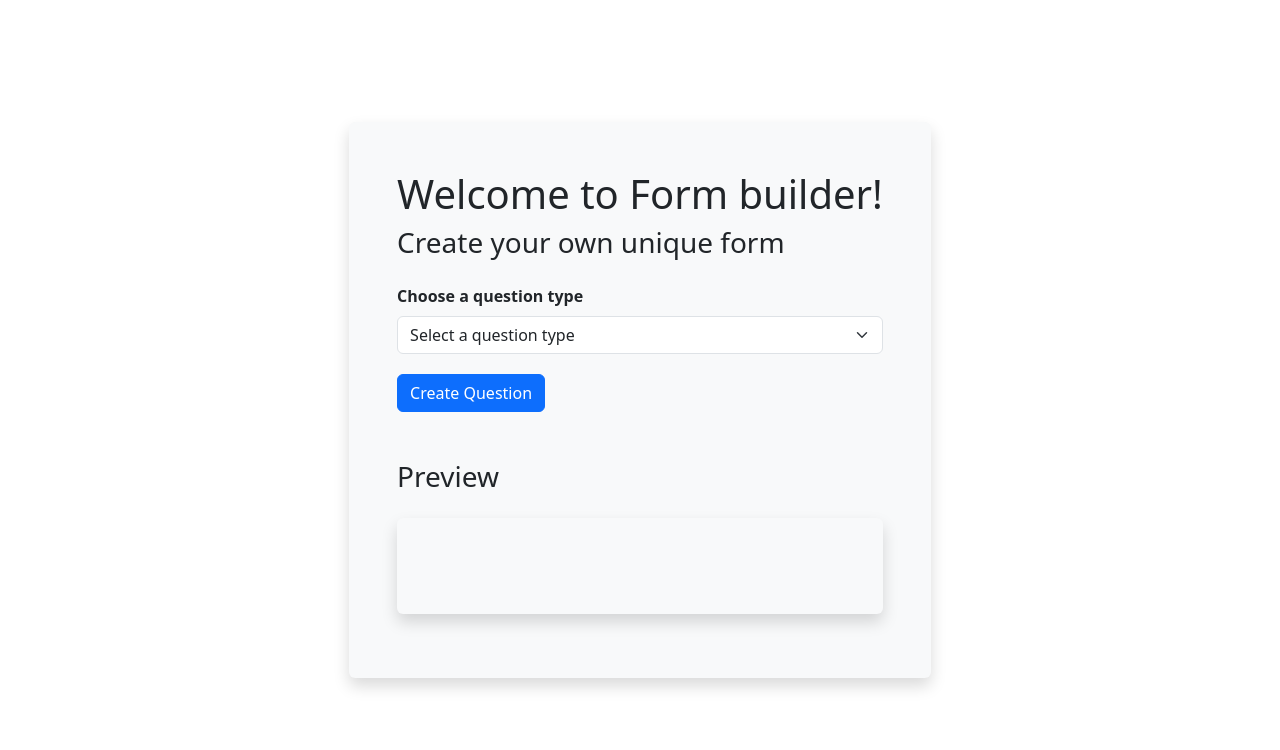
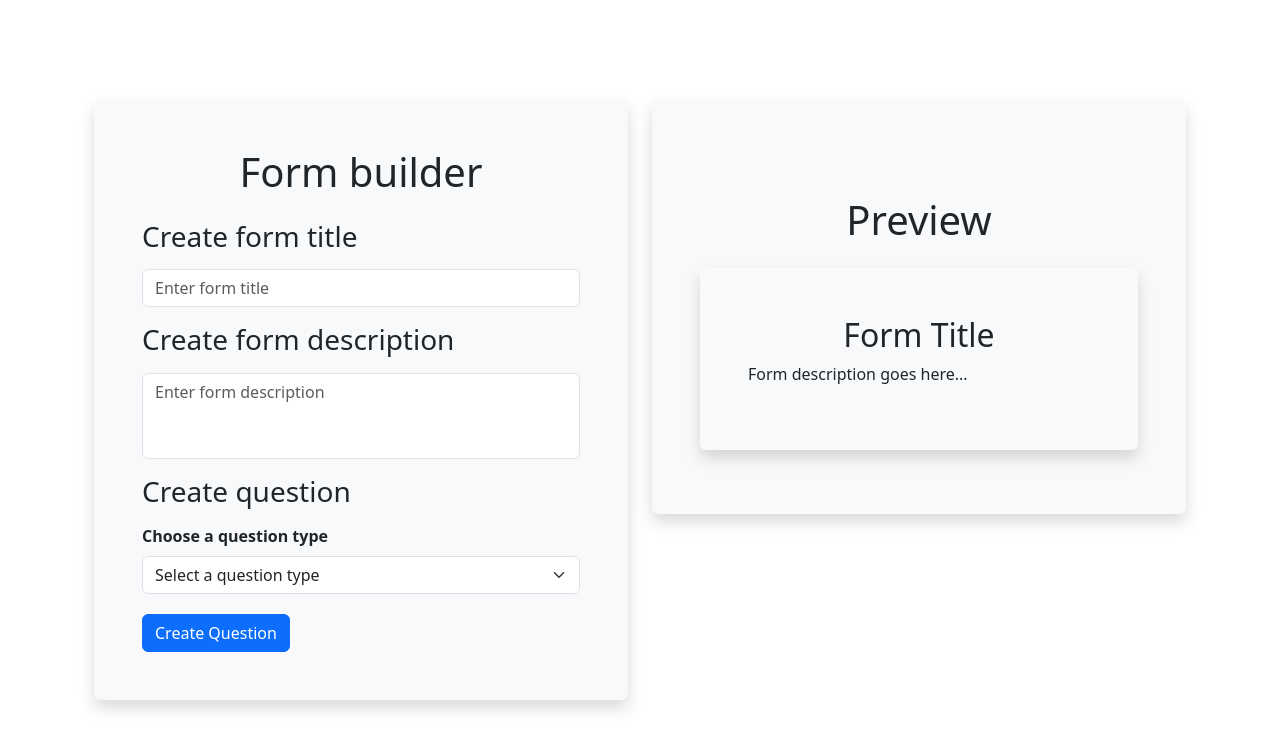
Before and after one commit to georgdronov/CourseProject, a React (Create React App) app in the folder client/: page /form-builder in a window 1280 px wide. Shown: the top 750 px of the page. Built offline with nearby package versions, Linux system fonts and the light colour scheme.

Commit message:
Add title creator and separate preview

```diff
--- a/client/src/components/make-titles/MakeTitleQuestion.jsx
+++ b/client/src/components/make-titles/MakeTitleQuestion.jsx
@@ -1,48 +1,49 @@
 import React, { useState, useEffect, useCallback } from "react";
+import { Form } from "react-bootstrap";
 
-export const MakeTitleQuestion = ({ title, description, onUpdate }) => {
-  const [title, setTitle] = useState("Etner title");
-  const [description, setDescription] = useState("Enter description");
+export const MakeTitleQuestion = ({
+  title: formTitle,
+  description: formDescription,
+  onUpdate,
+}) => {
+  const [localTitle, setLocalTitle] = useState(formTitle || "");
+  const [localDescription, setLocalDescription] = useState(
+    formDescription || ""
+  );
+
+  const handleUpdate = useCallback(() => {
+    if (localTitle !== formTitle || localDescription !== formDescription) {
+      onUpdate({ title: localTitle, description: localDescription });
+    }
+  }, [localTitle, localDescription, formTitle, formDescription, onUpdate]);
 
   useEffect(() => {
-    onUpdate({
-      titleQuestion: title,
-      descriptionuestion: description,
-    });
-  }, [title, description, onUpdate]);
+    handleUpdate();
+  }, [localTitle, localDescription, handleUpdate]);
 
-  const handleTitleChange = (e) => {
-    setTitle(e.target.value);
-  };
-
-  const handleDescriptionChange = (e) => {
-    setDescription(e.target.value);
-  };
-
-
-  return(
-  <div>
-    <h3 className="mb-3 text-center">Enter form title</h3>
-    <Form.Groupe controlId="formTitle">
+  return (
+    <div className="mb-3">
+      <Form.Group controlId="formTitle">
+        <h3 className="mb-3">Create form title</h3>
         <Form.Control
           type="text"
-          placeholder="Enter title"
-          value={title}
-          onChange={handleTitleChange}
+          placeholder="Enter form title"
+          value={localTitle}
+          onChange={(e) => setLocalTitle(e.target.value)}
         />
-    </Form.Groupe>
-    <h3 className="mb-3 text-center">Enter form description</h3>
-    <Form.Groupe controlId="formTitle">
+      </Form.Group>
+
+      <Form.Group controlId="formDescription" className="mt-3">
+        <h3 className="mb-3">Create form description</h3>
         <Form.Control
           as="textarea"
+          placeholder="Enter form description"
           rows={3}
-          placeholder="Enter description"
-          value={title}
-          onChange={handleDescriptionChange}
+          value={localDescription}
+          onChange={(e) => setLocalDescription(e.target.value)}
           style={{ resize: "none" }}
         />
-    </Form.Groupe>
-  </div>
-
-  )
+      </Form.Group>
+    </div>
+  );
 };
--- a/client/src/pages/FormBuilder.jsx
+++ b/client/src/pages/FormBuilder.jsx
@@ -2,17 +2,25 @@ import React, { useState } from "react";
 import { Container, Row, Col, Form, Button } from "react-bootstrap";
 
 // questions
-import { CheckboxQuestion } from "../components/questions/CheckboxQuestion.jsx";
-import { MultiLineQuestion } from "../components/questions/MultiLineQuestion.jsx";
-import { NumberQuestion } from "../components/questions/NumberQuestion.jsx";
-import { SingleLineQuestion } from "../components/questions/SingleLineQuestion.jsx";
+import { CheckboxQuestion } from "../components/questions/CheckboxQuestion";
+import { MultiLineQuestion } from "../components/questions/MultiLineQuestion";
+import { NumberQuestion } from "../components/questions/NumberQuestion";
+import { SingleLineQuestion } from "../components/questions/SingleLineQuestion";
 
 // make question
-import { MakeSingleLineQuestion } from "../components/make-question/MakeSingleLineQuestion.jsx";
+import { MakeTitleQuestion } from "../components/make-titles/MakeTitleQuestion";
+import { MakeSingleLineQuestion } from "../components/make-question/MakeSingleLineQuestion";
 
 export const FormBuilder = (props) => {
+  const [formTitle, setFormTitle] = useState("");
+  const [formDescription, setFormDescription] = useState("");
   const [selectedQuestionType, setSelectedQuestionType] = useState("");
   const [questions, setQuestions] = useState([]);
+
+  const handleUpdateForm = ({ title, description }) => {
+    setFormTitle(title);
+    setFormDescription(description);
+  };
 
   const handleSelectChange = (event) => {
     setSelectedQuestionType(event.target.value);
@@ -39,14 +47,16 @@ export const FormBuilder = (props) => {
 
   return (
     <Container className="d-flex justify-content-center align-items-center min-vh-100">
-      <Row>
-        <Col>
+      <Row className="w-100">
+        <Col className="col-12 col-md-6">
           <div className="shadow bg-light p-5 rounded">
-            <h1 className="text-center mb-2">Welcome to Form builder!</h1>
-            <h3>Create your own unique form</h3>
+            <h1 className="text-center mb-2">Form builder</h1>
             <Form className="mt-4">
-
-
+              <MakeTitleQuestion
+                title={formTitle}
+                description={formDescription}
+                onUpdate={handleUpdateForm}
+              />
 
               {questions.map((question) => {
                 const QuestionComponent = {
@@ -68,6 +78,7 @@ export const FormBuilder = (props) => {
                 ) : null;
               })}
 
+              <h3 className="mb-3">Create question</h3>
               <Form.Group controlId="questionTypeSelect">
                 <Form.Label className="fw-bold">
                   Choose a question type
@@ -95,9 +106,15 @@ export const FormBuilder = (props) => {
                 Create Question
               </Button>
             </Form>
+          </div>
+        </Col>
+        <Col className="col-12 col-md-6">
+          <div className="shadow bg-light p-5 rounded">
             <div className="preview-section mt-5">
-              <h3 className="mb-4">Preview</h3>
+              <h3 className="mb-4 h1 text-center">Preview</h3>
               <div className="mb-3 shadow bg-light p-5 rounded">
+                <h2 className="text-center">{formTitle || "Form Title"}</h2>
+                <p>{formDescription || "Form description goes here..."}</p>
                 {questions.map((question) =>
                   question.type === "SingleLineQuestion" ? (
                     <SingleLineQuestion
```
